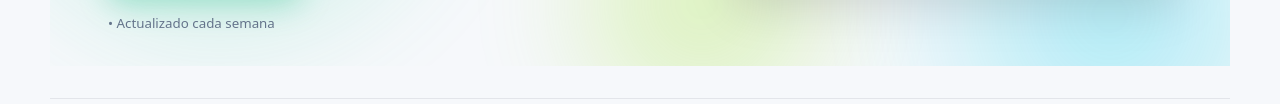
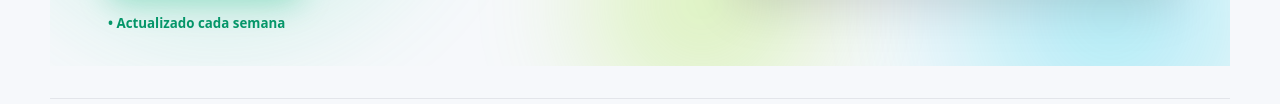
Before and after one commit to swgarz/guardianesdelpulque, a website: page index.html in a window 1280 px wide. Shown: the part 397-501 px from the top of the page. Drawn offline with Linux system fonts and the light colour scheme.

Commit message:
fix: mejorar visibilidad de "Actualizado cada semana" — verde marca y bold
Co-Authored-By: Claude Sonnet 4.6 <noreply@anthropic.com>

```diff
--- a/index.html
+++ b/index.html
@@ -705,7 +705,7 @@
         <div class="cta-group">
           <a class="btn btn-brand btn-block" href="posts.html">Explorar artículos →</a>
         </div>
-        <small style="color:#64748b;display:block;margin-top:.25rem">• Actualizado cada semana</small>
+        <small style="color:#059669;display:block;margin-top:.25rem;font-weight:600">• Actualizado cada semana</small>
       </div>
 
       <div class="hero-side reveal">
```
